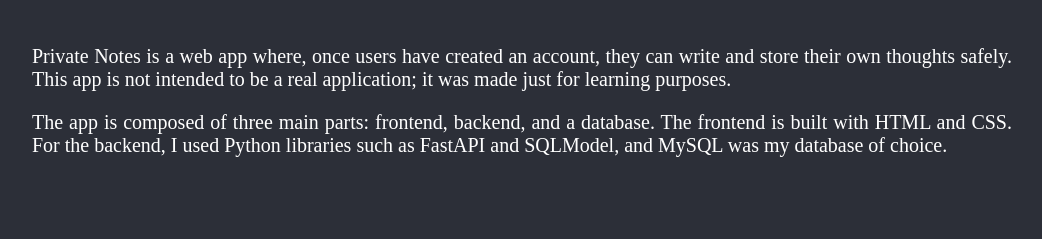
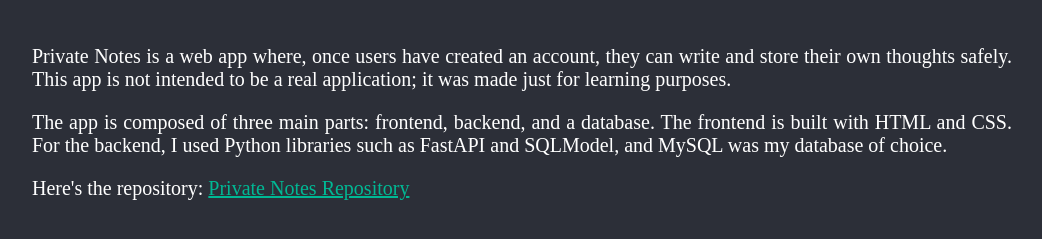
Before and after one commit to fowardelcac/Portfolio-Web, a plain HTML site: page private_notes.html in a window 1280 px wide. Shown: the part 89-328 px from the top of the page, without its empty margins (118-1160 px from the left). Drawn offline with Linux system fonts and the light colour scheme.

Commit message:
Minor upodates on private_notes

```diff
--- a/private_notes.html
+++ b/private_notes.html
@@ -20,6 +20,14 @@
                 backend, I used Python libraries such as FastAPI and SQLModel,
                 and MySQL was my database of choice.
             </p>
+            <p>
+                Here's the repository:
+                <a id="ExternalLinks"
+                    href="https://github.com/fowardelcac/Private-notes-web-app"
+                    target="_blank">
+                    Private Notes Repository
+                </a>
+            </p>
 
         </section>
 
```
